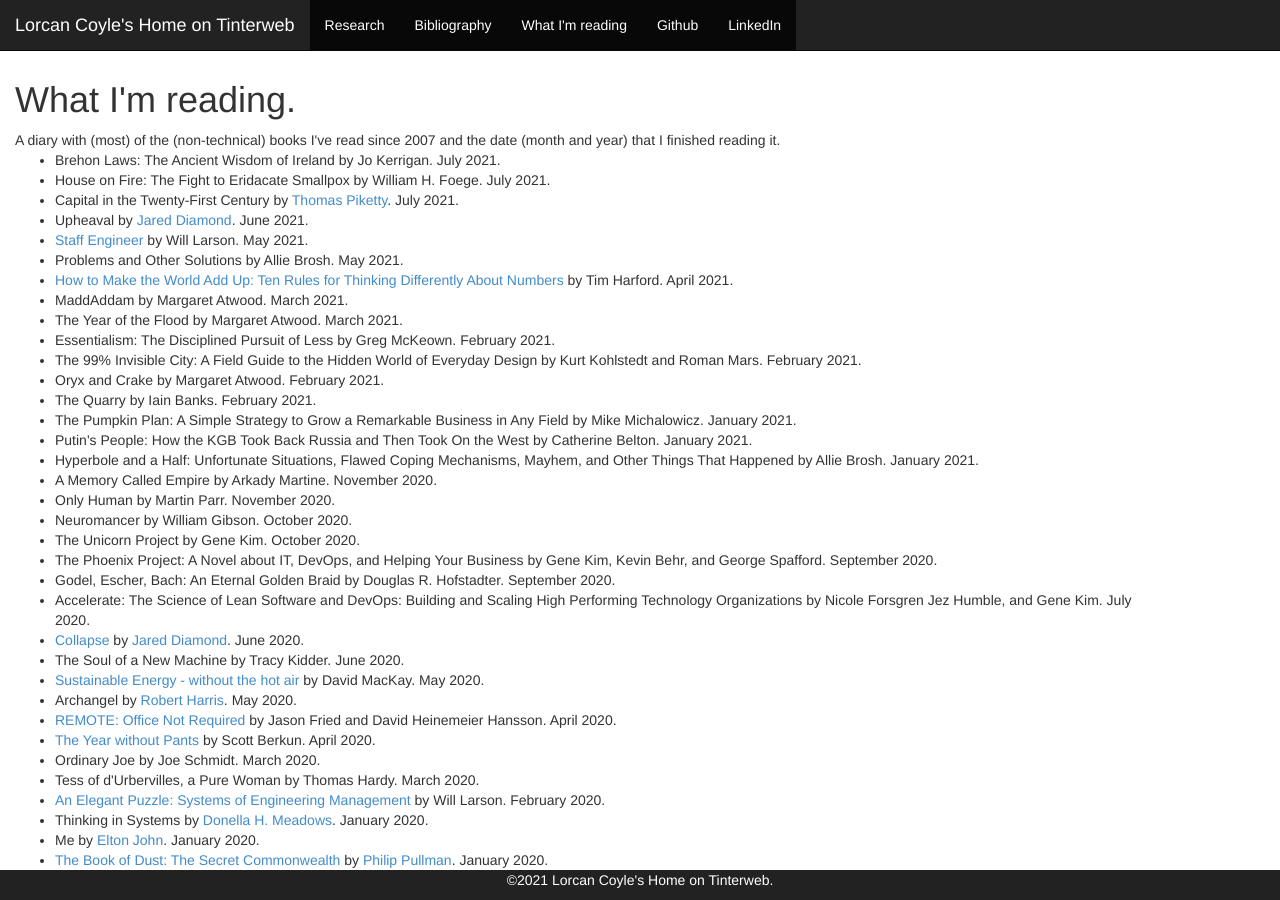
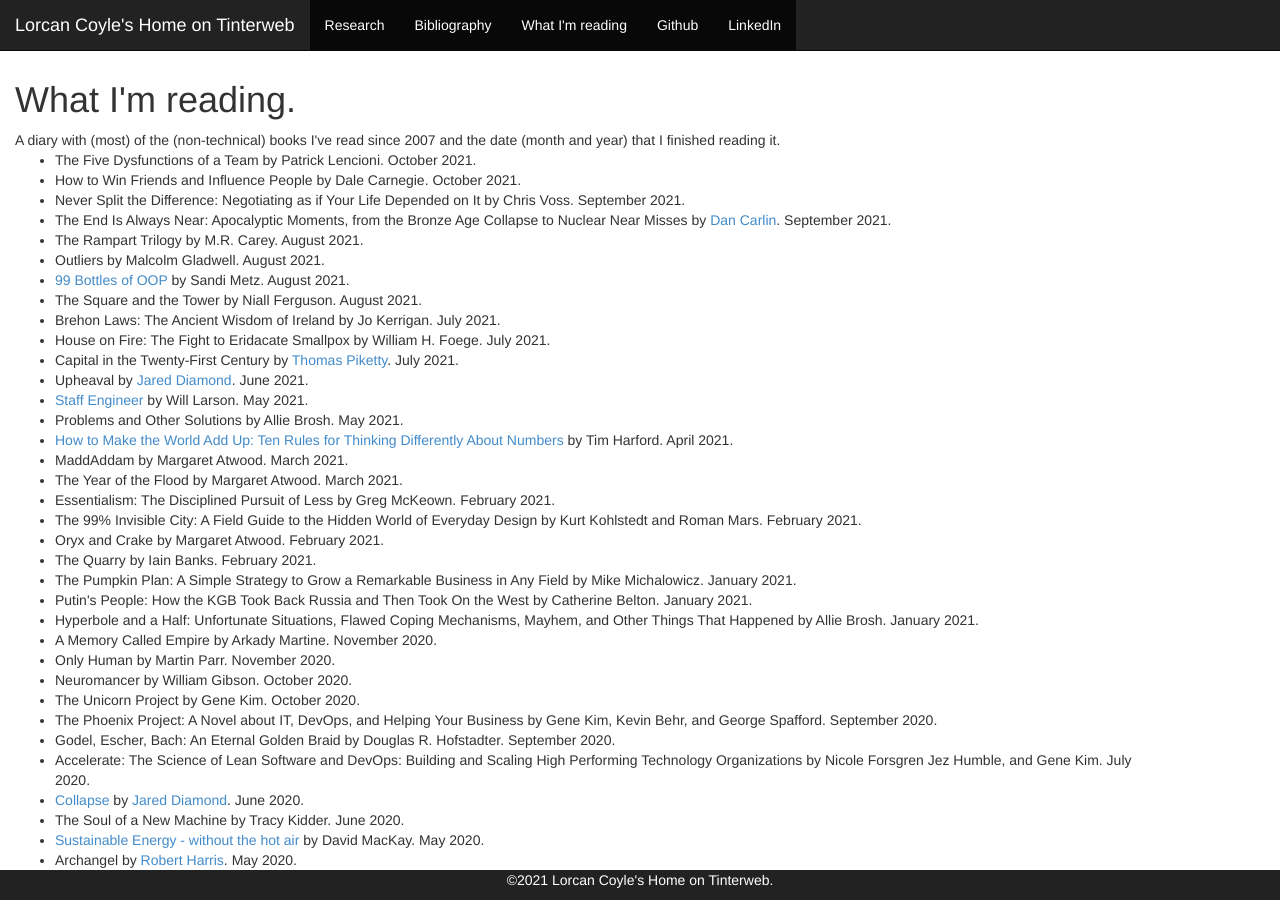
Before and after one commit to lorcan/lorcan.github.io, a Jekyll site: the page built from books.html, in a window 1280 px wide and 900 px high. Built offline with Jekyll 4.4.1, drawn with Linux system fonts in a browser that asks for light colours.

Commit message:
Reading list up to October 2021

```diff
--- a/books.html
+++ b/books.html
@@ -5,6 +5,14 @@
 <h1>What I'm reading.</h1>
 A diary with (most) of the (non-technical) books I've read since 2007 and the date (month and year) that I finished reading it.
 <ul>
+<li>The Five Dysfunctions of a Team by Patrick Lencioni. October 2021.</li>
+<li>How to Win Friends and Influence People by Dale Carnegie. October 2021.</li>
+<li>Never Split the Difference: Negotiating as if Your Life Depended on It by Chris Voss. September 2021.</li>
+<li>The End Is Always Near: Apocalyptic Moments, from the Bronze Age Collapse to Nuclear Near Misses by <a href="https://www.dancarlin.com/">Dan Carlin</a>. September 2021.</li>
+<li>The Rampart Trilogy by M.R. Carey. August 2021.</li>
+<li>Outliers by Malcolm Gladwell. August 2021.</li>
+<li><a href="https://sandimetz.com/99bottles">99 Bottles of OOP</a> by Sandi Metz. August 2021.</li>
+<li>The Square and the Tower by Niall Ferguson. August 2021.</li>
 <li>Brehon Laws: The Ancient Wisdom of Ireland by Jo Kerrigan. July 2021.</li>
 <li>House on Fire: The Fight to Eridacate Smallpox by William H. Foege. July 2021.</li>
 <li>Capital in the Twenty-First Century by <a href="http://piketty.pse.ens.fr/fr/">Thomas Piketty</a>. July 2021.</li>
```
